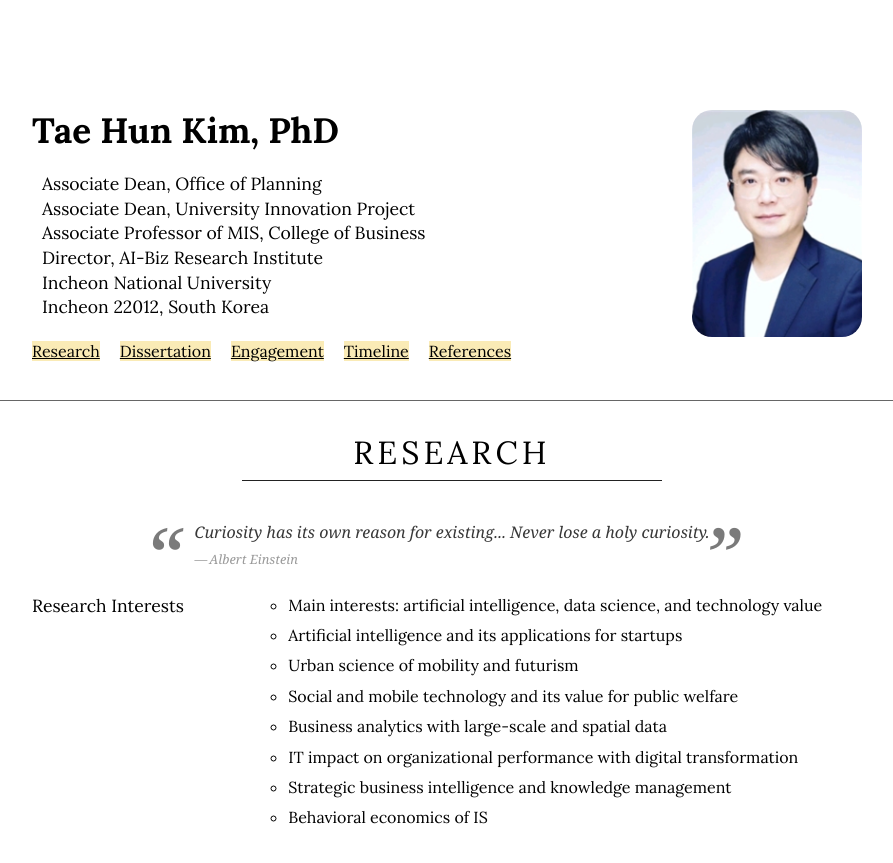
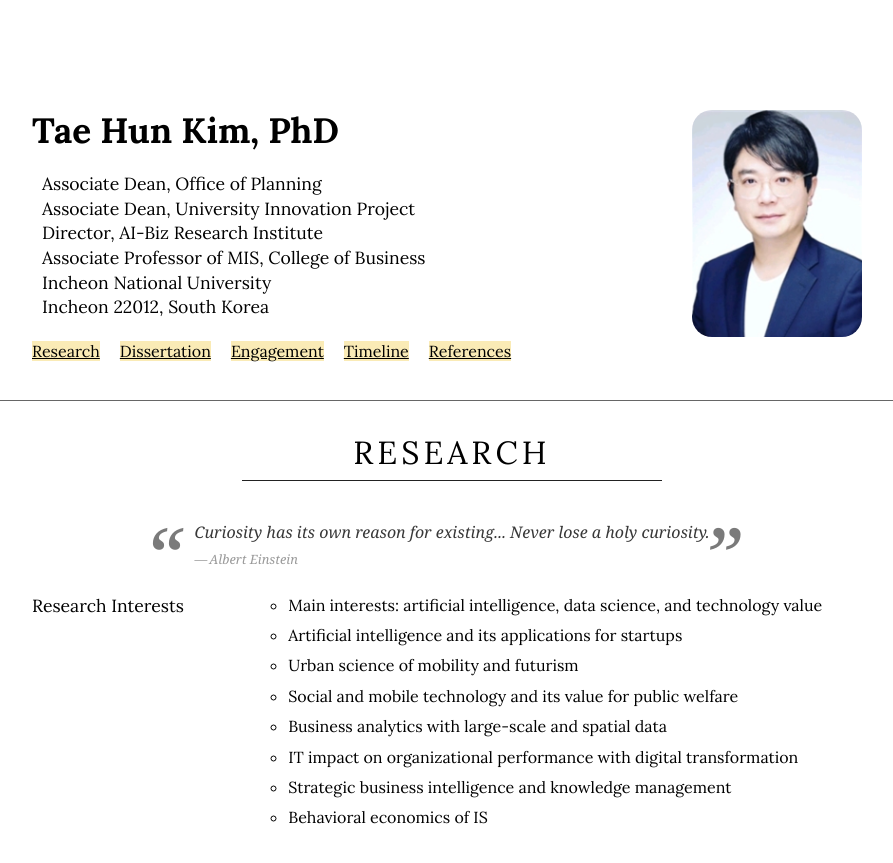
Before and after one commit to istaehun/taehun, a Jekyll site: the page built from index.html, in a window 1280 px wide and 900 px high. Shown: the top 863 px of the window, without its empty margins (188-1081 px from the left). Built offline with Jekyll 4.4.1, drawn with Linux system fonts in a browser that asks for light colours; nearby versions of some CDN libraries; some of the changed lines change nothing that is shown.

```diff
--- a/_data/info.yml
+++ b/_data/info.yml
@@ -2,7 +2,7 @@
 extra:
   - Associate Dean, Office of Planning
   - Associate Dean, University Innovation Project
+  - Director, AI-Biz Research Institute
   - Associate Professor of MIS, College of Business
-  - Director, AI-Biz Research Institute
   - Incheon National University
   - Incheon 22012, South Korea
```
